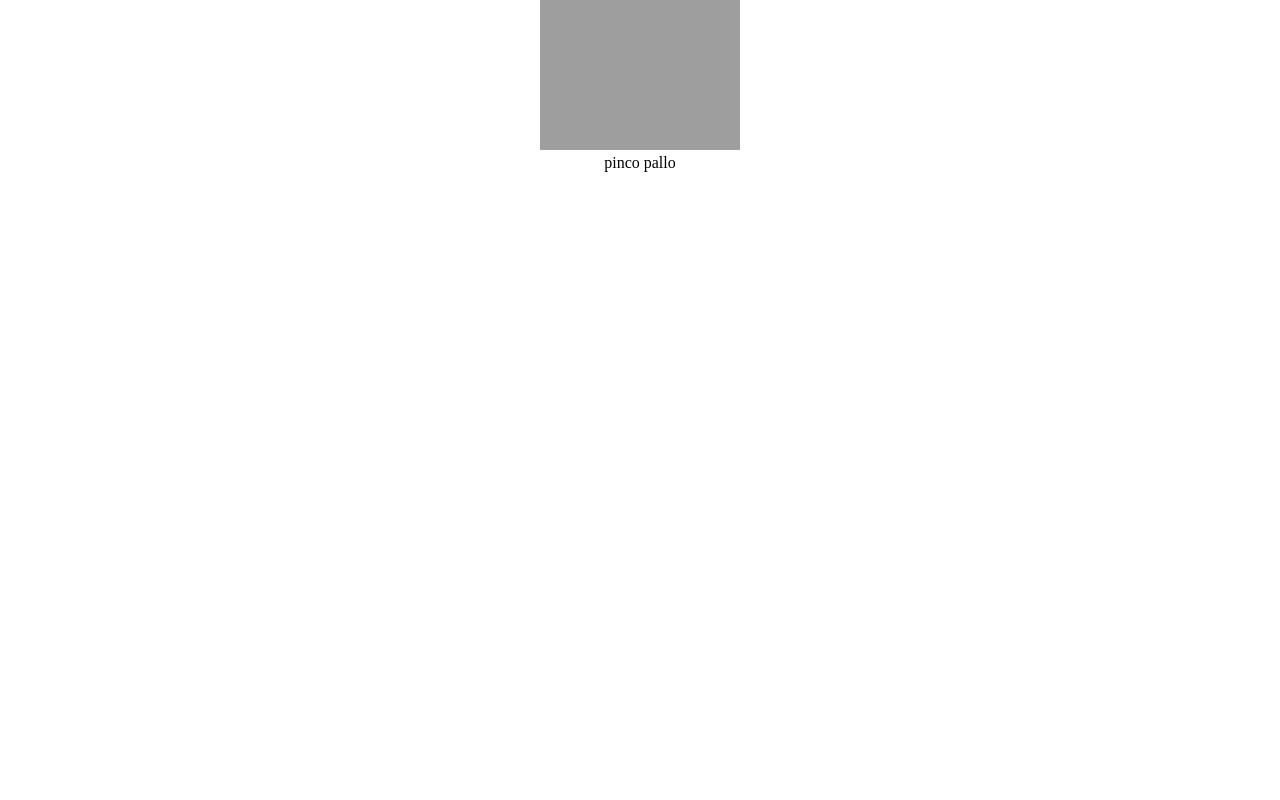
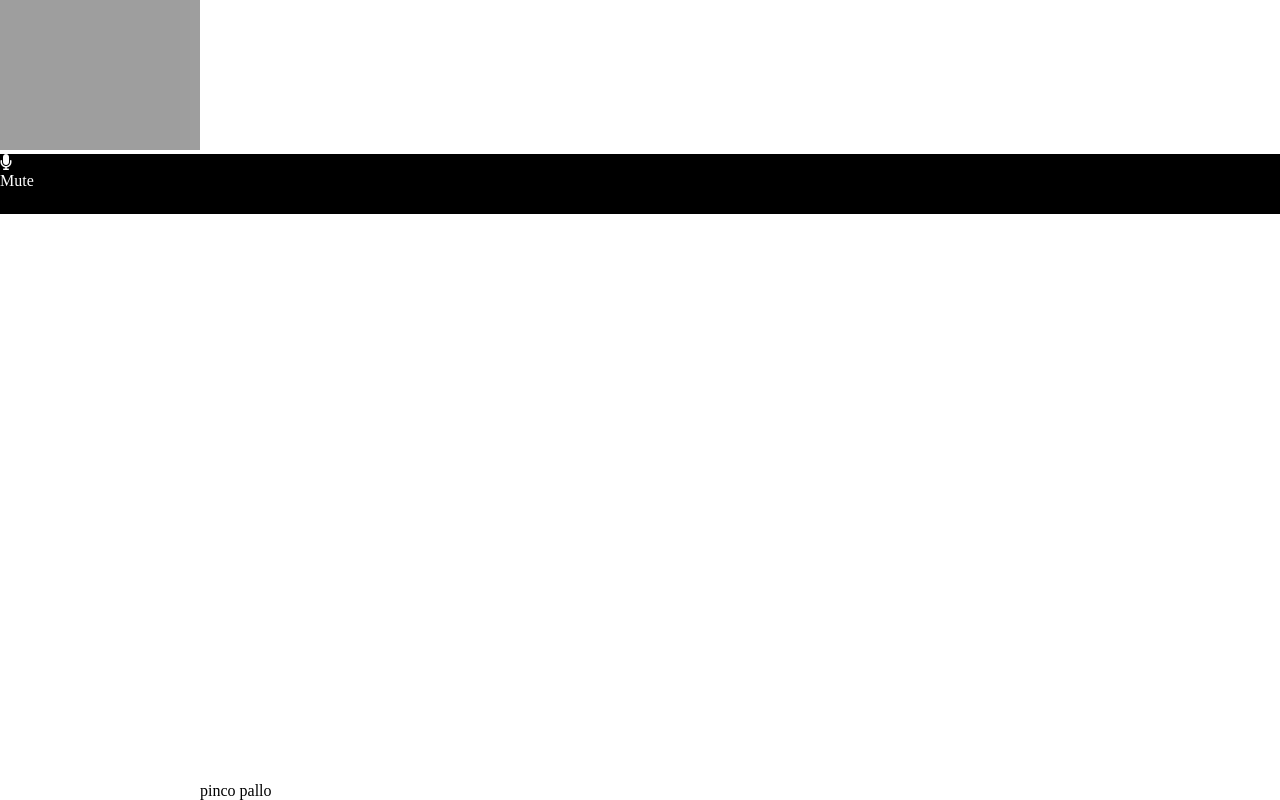
Before and after one commit to Emanuele-Fasciano/html-css-zoom, a plain HTML site: page index.html in a window 1280 px wide. Drawn offline with Linux system fonts and the light colour scheme; grey boxes are pictures that could not be loaded.

Commit message:
add text image

```diff
--- a/css/style.css
+++ b/css/style.css
@@ -1,8 +1,4 @@
 /* MAIN */
-
-.row{
-    text-align: center;
-}
 
 
 .image img{
@@ -12,6 +8,25 @@
 .name{
     position: absolute;
     bottom: 0;
-    left: 0;
 
 }
+
+/* FOOTER */
+
+footer{
+    display: flex;
+    justify-content: space-between;
+    background-color: black;
+    color: white;
+
+    /* debug */
+    height: 60px;
+}
+
+ul{
+    list-style: none;
+}
+
+ul li{
+    display: inline-block;
+}
--- a/index.html
+++ b/index.html
@@ -29,12 +29,24 @@
 		<div class="row">
 			<div class="image">
 				<img src="https://picsum.photos/200/150" alt="">
-				<div>pinco pallo</div>
+				<span class="name">pinco pallo</span>
 			</div>
 		</div>
 	</main>
 
 	<footer>
+		<div class="voice-video">
+			<ul>
+				<li>
+					<i class="fa-solid fa-microphone"></i>
+					<div>Mute</div>
+				</li>
+				<li></li>
+			</ul>
+
+		</div>
+		<div></div>
+		<div></div>
 
 	</footer>
 
```
